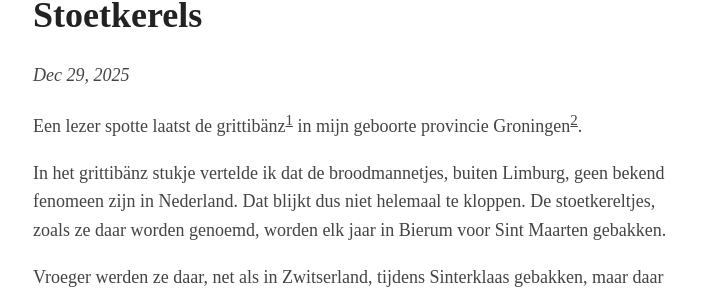
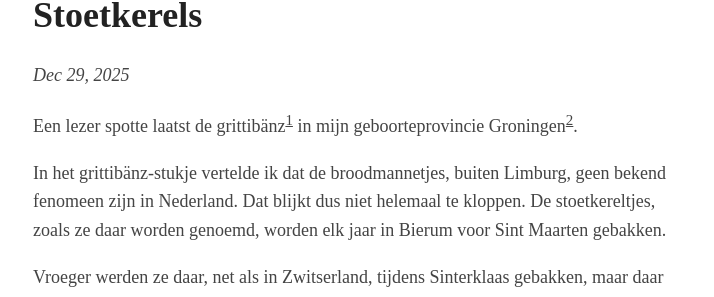
Before and after one commit to Roald87/roaldin.ch, a Jekyll site: the page built from _posts/2025-12-29-stoetkerels.md, in a window 1280 px wide. Shown: the part 154-451 px from the top of the page, without its empty margins (282-996 px from the left). Built offline with Jekyll 4.4.1, drawn with Linux system fonts in a browser that asks for light colours.

Commit message:
Spellcheck by ChatGPT

```diff
--- a/_posts/2025-12-29-stoetkerels.md
+++ b/_posts/2025-12-29-stoetkerels.md
@@ -4,9 +4,9 @@ title: Stoetkerels
 image:
 ---
 
-Een lezer spotte laatst de grittibänz[^2] in mijn geboorte provincie Groningen[^1].
+Een lezer spotte laatst de grittibänz[^2] in mijn geboorteprovincie Groningen[^1].
 
-In het grittibänz stukje vertelde ik dat de broodmannetjes, buiten Limburg, geen bekend fenomeen zijn in Nederland. Dat blijkt dus niet helemaal te kloppen. De stoetkereltjes, zoals ze daar worden genoemd, worden elk jaar in Bierum voor Sint Maarten gebakken.
+In het grittibänz-stukje vertelde ik dat de broodmannetjes, buiten Limburg, geen bekend fenomeen zijn in Nederland. Dat blijkt dus niet helemaal te kloppen. De stoetkereltjes, zoals ze daar worden genoemd, worden elk jaar in Bierum voor Sint Maarten gebakken.
 
 Vroeger werden ze daar, net als in Zwitserland, tijdens Sinterklaas gebakken, maar daar zijn ze op den duur mee opgehouden.
 
```
